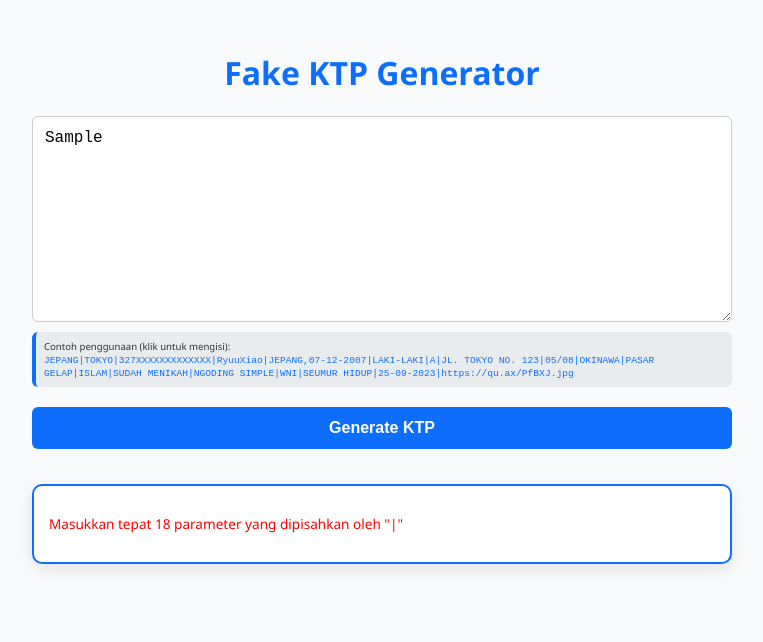
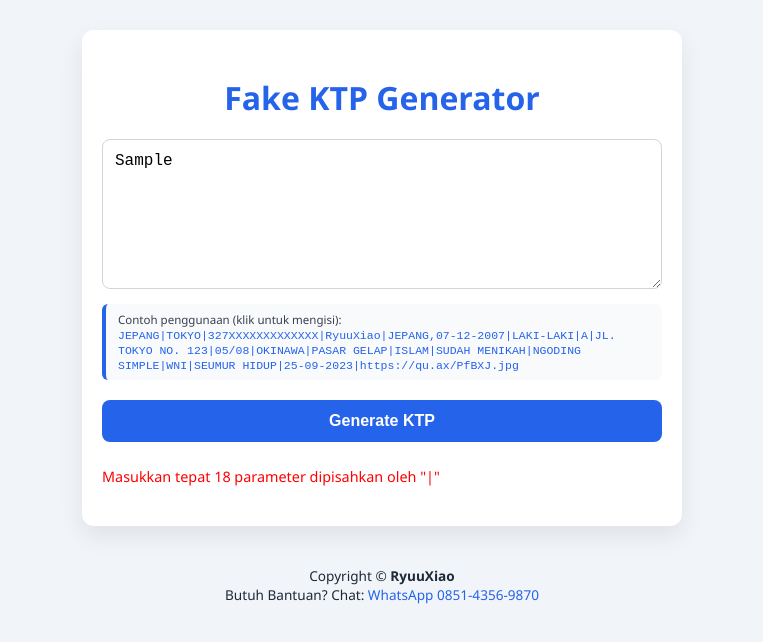
Before and after one commit to NekoStore2/Web, a plain HTML site: page Hosting/ktp.html in a window 1280 px wide. Both pictures are taken after typing "Sample" into the empty fields and a click on the button "Generate KTP". Shown: the whole page, without its empty margins (258-1021 px from the left). Drawn offline with Linux system fonts and the light colour scheme.

Commit message:
Add files via upload

```diff
--- a/Hosting/ktp.html
+++ b/Hosting/ktp.html
@@ -2,96 +2,126 @@
 <html lang="id">
 <head>
   <meta charset="UTF-8">
-  <title>Fake KTP Generator</title>
+  <title>KTP Generator By RyuuXiao</title>
+  <meta name="viewport" content="width=device-width, initial-scale=1.0">
   <style>
     body {
       font-family: 'Segoe UI', sans-serif;
-      background: #f9fafb;
-      color: #333;
-      padding: 30px;
-      max-width: 700px;
+      background: #f1f5f9;
+      margin: 0;
+      padding: 30px 15px;
+      color: #1f2937;
+    }
+
+    .container {
+      max-width: 600px;
+      width: 100%;
+      background: #ffffff;
       margin: auto;
+      padding: 25px 20px;
+      border-radius: 12px;
+      box-shadow: 0 10px 25px rgba(0, 0, 0, 0.08);
+      box-sizing: border-box;
     }
 
     h1 {
       text-align: center;
-      color: #0d6efd;
+      color: #2563eb;
+      margin-bottom: 20px;
     }
 
-    textarea, button {
+    textarea {
       width: 100%;
-      margin-bottom: 15px;
+      height: 150px;
       padding: 12px;
       font-size: 1rem;
-      border: 1px solid #ccc;
-      border-radius: 6px;
+      border: 1px solid #d1d5db;
+      border-radius: 8px;
+      resize: vertical;
+      margin-bottom: 10px;
       box-sizing: border-box;
     }
 
+    .contoh-box {
+      background-color: #f9fafb;
+      border-left: 4px solid #2563eb;
+      padding: 8px 12px;
+      font-size: 0.72rem;
+      color: #374151;
+      margin-bottom: 20px;
+      border-radius: 6px;
+      word-break: break-word;
+    }
+
+    .contoh-box code {
+      color: #2563eb;
+      cursor: pointer;
+    }
+
     button {
-      background-color: #0d6efd;
+      width: 100%;
+      background-color: #2563eb;
       color: white;
       border: none;
+      padding: 12px;
+      font-size: 1rem;
+      font-weight: bold;
+      border-radius: 8px;
       cursor: pointer;
-      font-weight: bold;
-      transition: background-color 0.2s ease;
+      transition: background-color 0.3s ease;
     }
 
     button:hover {
-      background-color: #0b5ed7;
+      background-color: #1e40af;
     }
 
     #result {
-      background: white;
-      border: 2px solid #0d6efd;
-      padding: 15px;
-      border-radius: 10px;
-      box-shadow: 0 5px 15px rgba(0,0,0,0.1);
-      margin-top: 20px;
-      font-size: 0.85rem;
-      overflow-wrap: break-word;
+      margin-top: 25px;
+      font-size: 0.9rem;
+      display: none;
     }
 
-    img {
-      margin-top: 12px;
+    #result img {
+      margin-top: 10px;
       max-width: 100%;
-      border-radius: 6px;
-      border: 1px solid #ccc;
-      box-shadow: 0 3px 10px rgba(0,0,0,0.1);
+      border-radius: 8px;
+      box-shadow: 0 5px 15px rgba(0, 0, 0, 0.1);
     }
 
-    .contoh-box {
-      font-size: 0.6rem;
-      background: #e9ecef;
-      border-left: 4px solid #0d6efd;
-      padding: 8px;
-      margin-top: -10px;
-      margin-bottom: 20px;
-      border-radius: 6px;
+    footer {
+      margin-top: 40px;
+      text-align: center;
+      font-size: 0.85rem;
     }
 
-    .contoh-box code {
-      font-family: monospace;
-      color: #0d6efd;
-      cursor: pointer;
+    footer a {
+      color: #2563eb;
+      text-decoration: none;
     }
 
-    .contoh-box code:hover {
+    footer a:hover {
       text-decoration: underline;
     }
   </style>
 </head>
 <body>
+  <div class="container">
     <h1>Fake KTP Generator</h1>
     <form id="ktpForm">
-    <textarea id="dataInput" rows="10" placeholder="Masukkan data dipisahkan dengan | (18 parameter)"></textarea>
+      <textarea id="dataInput" placeholder="Masukkan data Sesuai Contoh"></textarea>
       <div class="contoh-box" id="contohBox">
         Contoh penggunaan (klik untuk mengisi):<br>
         <code id="isiContoh">JEPANG|TOKYO|327XXXXXXXXXXXXX|RyuuXiao|JEPANG,07-12-2007|LAKI-LAKI|A|JL. TOKYO NO. 123|05/08|OKINAWA|PASAR GELAP|ISLAM|SUDAH MENIKAH|NGODING SIMPLE|WNI|SEUMUR HIDUP|25-09-2023|https://qu.ax/PfBXJ.jpg</code>
       </div>
       <button type="submit">Generate KTP</button>
     </form>
-  <div id="result" style="display:none;"></div>
+    <div id="result"></div>
+  </div>
+
+  <footer>
+    Copyright © <strong>RyuuXiao</strong><br>
+    Butuh Bantuan? Chat: <a href="https://wa.me/6285143569870" target="_blank">WhatsApp 0851-4356-9870</a>
+  </footer>
 
   <script>
     document.getElementById('isiContoh').addEventListener('click', () => {
@@ -99,16 +129,16 @@
       document.getElementById('dataInput').value = contoh;
     });
 
-    document.getElementById('ktpForm').addEventListener('submit', async function (e) {
+    document.getElementById('ktpForm').addEventListener('submit', function (e) {
       e.preventDefault();
       const input = document.getElementById('dataInput').value.trim();
       const result = document.getElementById('result');
       const contohBox = document.getElementById('contohBox');
       result.style.display = 'none';
 
-      const fields = input.split('|').map(v => v.trim());
+      const fields = input.split('|');
       if (fields.length !== 18) {
-        result.innerHTML = '<p style="color:red;">Masukkan tepat 18 parameter yang dipisahkan oleh "|"</p>';
+        result.innerHTML = '<p style="color:red;">Masukkan tepat 18 parameter dipisahkan oleh "|"</p>';
         result.style.display = 'block';
         return;
       }
@@ -116,34 +146,24 @@
       const [
         provinsi, kota, nik, nama, ttl, jk, goldar, alamat, rtRw, kelDesa,
         kecamatan, agama, status, pekerjaan, kewarganegaraan, masaBerlaku, terbuat, pasPhoto
-      ] = fields;
+      ] = fields.map(f => f.trim());
 
       const apiUrl = `https://fastrestapis.fasturl.cloud/maker/ktp?provinsi=${encodeURIComponent(provinsi)}&kota=${encodeURIComponent(kota)}&nik=${encodeURIComponent(nik)}&nama=${encodeURIComponent(nama)}&ttl=${encodeURIComponent(ttl)}&jenisKelamin=${encodeURIComponent(jk)}&golonganDarah=${encodeURIComponent(goldar)}&alamat=${encodeURIComponent(alamat)}&rtRw=${encodeURIComponent(rtRw)}&kelDesa=${encodeURIComponent(kelDesa)}&kecamatan=${encodeURIComponent(kecamatan)}&agama=${encodeURIComponent(agama)}&status=${encodeURIComponent(status)}&pekerjaan=${encodeURIComponent(pekerjaan)}&kewarganegaraan=${encodeURIComponent(kewarganegaraan)}&masaBerlaku=${encodeURIComponent(masaBerlaku)}&terbuat=${encodeURIComponent(terbuat)}&pasPhoto=${encodeURIComponent(pasPhoto)}`;
 
-      result.innerHTML = `<p style="color: #555;">Memuat KTP...</p>`;
+      result.innerHTML = '<p style="color:gray;">Memuat KTP...</p>';
       result.style.display = 'block';
       contohBox.style.display = 'none';
 
-      try {
-        const img = document.createElement('img');
+      const img = new Image();
       img.src = apiUrl;
-        img.alt = "Hasil KTP";
+      img.alt = "KTP";
       img.onload = () => {
-          result.innerHTML = `<h3>✅ KTP Berhasil Dibuat</h3>
-            <p><strong>Nama:</strong> ${nama}<br>
-            <strong>NIK:</strong> ${nik}<br>
-            <strong>TTL:</strong> ${ttl}<br>
-            <strong>Provinsi:</strong> ${provinsi}<br>
-            <strong>Kota:</strong> ${kota}</p>`;
+        result.innerHTML = `<strong>✅ KTP Berhasil Dibuat</strong><br><br>`;
         result.appendChild(img);
       };
       img.onerror = () => {
-          result.innerHTML = '<p style="color:red;">Gagal memuat gambar KTP. Cek data dan link pas foto.</p>';
+        result.innerHTML = '<p style="color:red;">Gagal memuat gambar KTP. Cek kembali data yang dimasukkan.</p>';
       };
-      } catch (error) {
-        result.innerHTML = '<p style="color:red;">Terjadi kesalahan saat membuat KTP.</p>';
-        console.error(error);
-      }
     });
   </script>
 </body>
```
Lines whose indentation alone changed are shown as unchanged.
